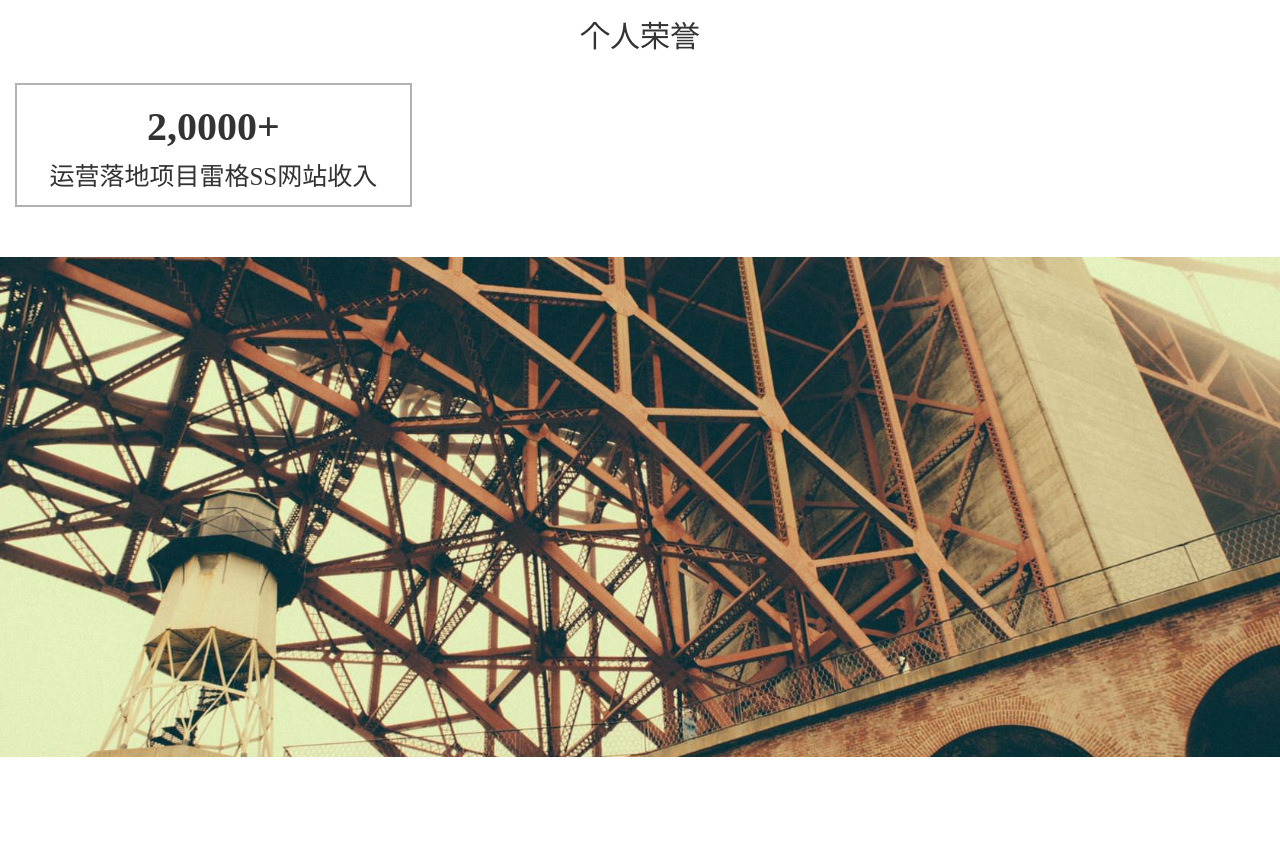
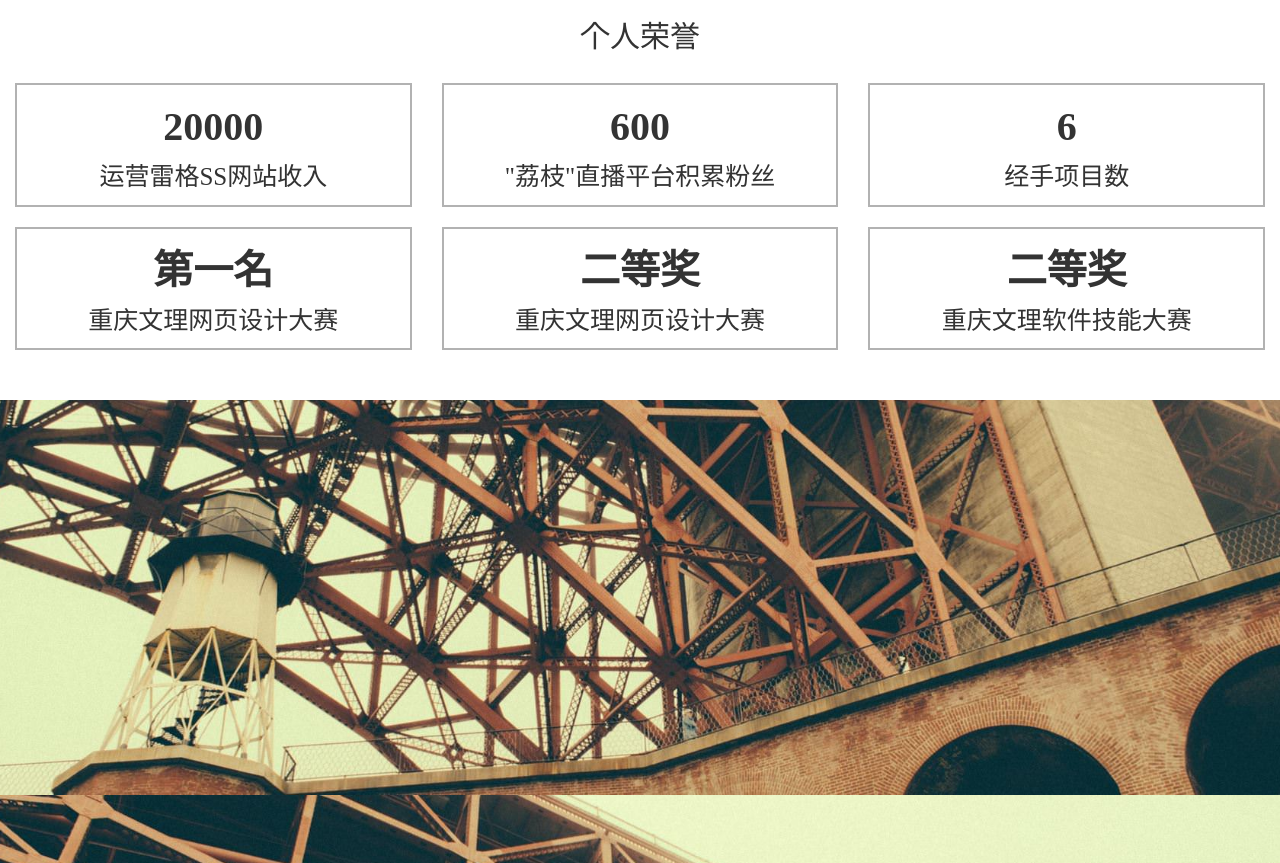
Before and after one commit to laoxiu001/-, a plain HTML site: page index.html in a window 1280 px wide. Shown: the part 2405-3268 px from the top of the page. Before the commit the page ends 3162 px from the top, so only its background shows below. Drawn offline with Linux system fonts and the light colour scheme.

Commit message:
数字增加功能未完成

```diff
--- a/JS/main.js
+++ b/JS/main.js
@@ -49,17 +49,48 @@ $(window).scroll(function (event) {
             $(this).find('.lazy').removeClass('lazy');
             //进度条效果
             var width_progress = $(this).find('p').text();
-            $(this).find('.percent').animate({width: width_progress},2000);
+            $(this).find('.percent').animate({width: width_progress}, 2000);
             //淡入淡出效果
             $(this).find('.down').removeClass('down');
+            //调用数字自动增长方法
+            /*increase('.box','.increase1');
+            increase('.box','.increase2');
+            increase('.box','.increase3');*/
+
         }
     });
 });
 /* lazy 懒加载内容 */
+increase('.box','.increase1');
+increase('.box','.increase2');
+increase('.box','.increase3');
+/* 数字自动增长动画 */
+function increase(box,className) {
+    var time = 3; //自定义设置增长所用时间
+    var number = $('.box').find(className).text(); //获取所要增长的最终数量
+    var ms = 1000 * time / number; //计算每次增加所需毫秒数
+//每次计数最低时间为16ms
+    if (ms < 16) {
+        ms = 16;
+    }
+    var count = parseInt(number / (time * 1000) * ms) //计算每次count递增数量
+    var num = 0;//初始值
+
+    $('.box').find(className).text(num); //从0开始增加
+    var increase = setInterval(function () {
+        num = num + count; //num递增
+        $('.box').find(className).text(num);
+        if (num >= number) {
+            $('.box').find(className).text(number);
+            clearInterval(increase);
+        }
+    }, ms)
+}
+/* 数字自动增长动画 */
 
 /* 锚点跳转动画 */
 function locate(id) {
     var top = $(id).offset().top;
-    $("html,body").animate({ scrollTop: top }, 1000);
+    $("html,body").animate({scrollTop: top}, 1000);
 }
 /* 锚点跳转动画 */
--- a/index.html
+++ b/index.html
@@ -276,8 +276,43 @@
             <!-- 单个荣誉 -->
             <div class="col-xs-12 col-sm-6 col-md-4">
                 <div class="honor_box box">
-                    <h3 class="down">2,0000+</h3>
-                    <p class="down">运营落地项目雷格SS网站收入</p>
+                    <h3 class="increase1">20000</h3>
+                    <p class="down">运营雷格SS网站收入</p>
+                </div>
+            </div>
+            <!-- 单个荣誉 -->
+            <div class="col-xs-12 col-sm-6 col-md-4">
+                <div class="honor_box box">
+                    <h3 class="increase2">600</h3>
+                    <p class="down">"荔枝"直播平台积累粉丝</p>
+                </div>
+            </div>
+            <!-- 单个荣誉 -->
+            <div class="col-xs-12 col-sm-6 col-md-4">
+                <div class="honor_box box">
+                    <h3 class="increase3">6</h3>
+                    <p class="down">经手项目数</p>
+                </div>
+            </div>
+            <!-- 单个荣誉 -->
+            <div class="col-xs-12 col-sm-6 col-md-4">
+                <div class="honor_box box">
+                    <h3 class="down">第一名</h3>
+                    <p class="down">重庆文理网页设计大赛</p>
+                </div>
+            </div>
+            <!-- 单个荣誉 -->
+            <div class="col-xs-12 col-sm-6 col-md-4">
+                <div class="honor_box box">
+                    <h3 class="down">二等奖</h3>
+                    <p class="down">重庆文理网页设计大赛</p>
+                </div>
+            </div>
+            <!-- 单个荣誉 -->
+            <div class="col-xs-12 col-sm-6 col-md-4">
+                <div class="honor_box box">
+                    <h3 class="down">二等奖</h3>
+                    <p class="down">重庆文理软件技能大赛</p>
                 </div>
             </div>
         </div>
```
